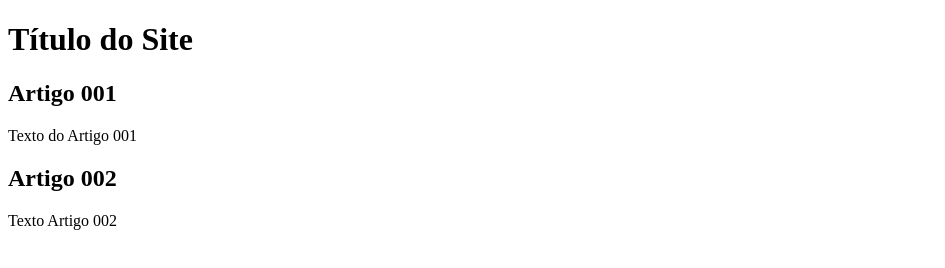
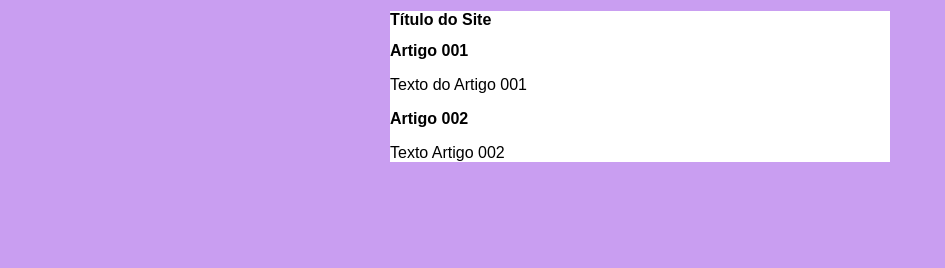
Before and after one commit to FilipeWisdom/projeto-site, a plain HTML site: page index.html in a window 1280 px wide. Shown: the whole page, without its empty margins (0-945 px from the left). Drawn offline with Linux system fonts and the light colour scheme.

Commit message:
iniciei o design

```diff
--- /dev/null
+++ b/estilos/style.css
@@ -0,0 +1,17 @@
+*{
+    font-family: Arial, Helvetica, sans-serif;
+    font-size: 16px;
+}
+
+body {
+    background-color: rgba(200, 156, 241, 0.973);
+
+}
+
+main {
+    background-color: white;
+    width: 500px;
+    margin:auto;
+    padding: 10px
+    box-shadow: 3px 3px 5px rgba(0, 0, 0, 0.726);
+}
--- a/index.html
+++ b/index.html
@@ -4,6 +4,7 @@
     <meta charset="UTF-8">
     <meta name="viewport" content="width=device-width, initial-scale=1.0">
     <title>Título do Site</title>
+    <link rel="stylesheet" href="estilos/style.css">
 </head>
 <body>
      <main>
```
